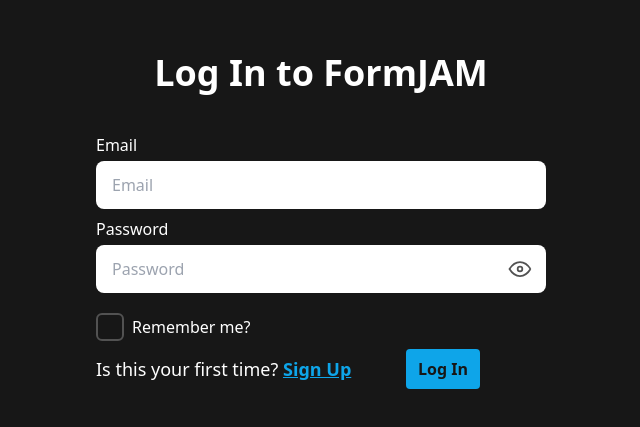
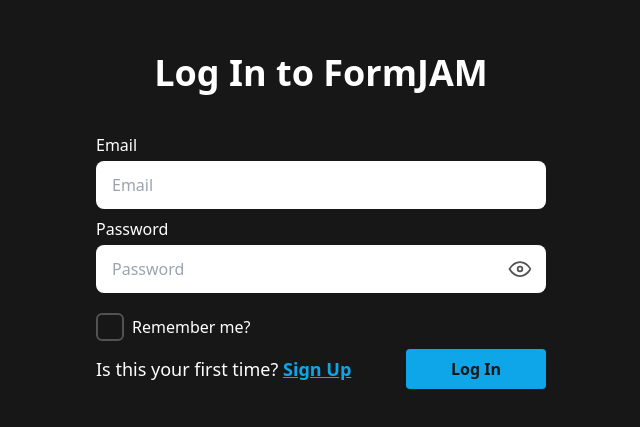
Before and after one commit to M-Facey/formjam, a Vue app: page /auth/login in a window 1280 px wide. Shown: the part 179-606 px from the top of the page, without its empty margins (319-959 px from the left). Built offline with nearby package versions, Linux system fonts and the light colour scheme.

Commit message:
fix: fixed button size

```diff
--- a/src/components/inputs/Button.vue
+++ b/src/components/inputs/Button.vue
@@ -12,13 +12,18 @@
 </script>
 
 <template>
-  <button @click="$emit('triggerEvent')">
+  <button
+    class="bg-sky-500 hover:bg-sky-400 px-3 py-2 rounded"
+    :class="{
+      'w-fit': size === 'compact',
+      'w-full': size === 'expand',
+    }"
+    @click="$emit('triggerEvent')"
+  >
     <div
       v-if="!loading"
-      class="flex items-center bg-sky-500 hover:bg-sky-400 px-3 py-2 text-neutral-900 rounded"
+      class="flex items-center text-neutral-900"
       :class="{
-        'w-fit': size === 'compact',
-        'w-full': size === 'expand',
         'justify-start': align === 'left',
         'justify-end': align === 'right',
         'justify-center': align === 'center',
```
